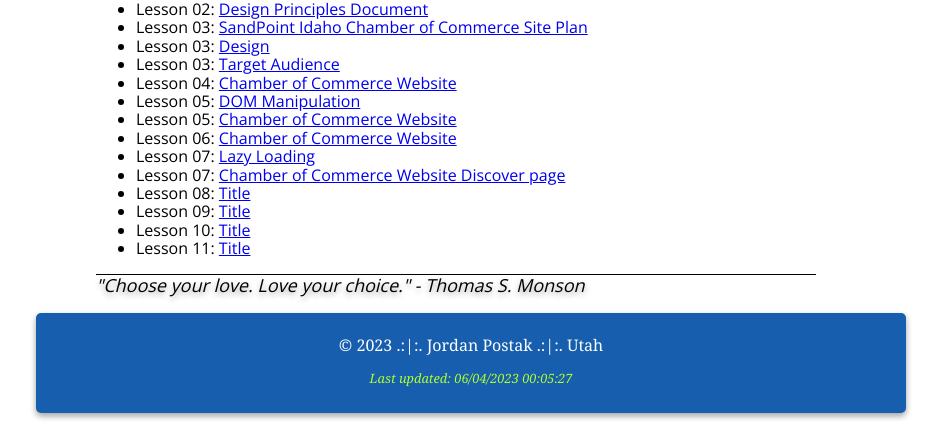
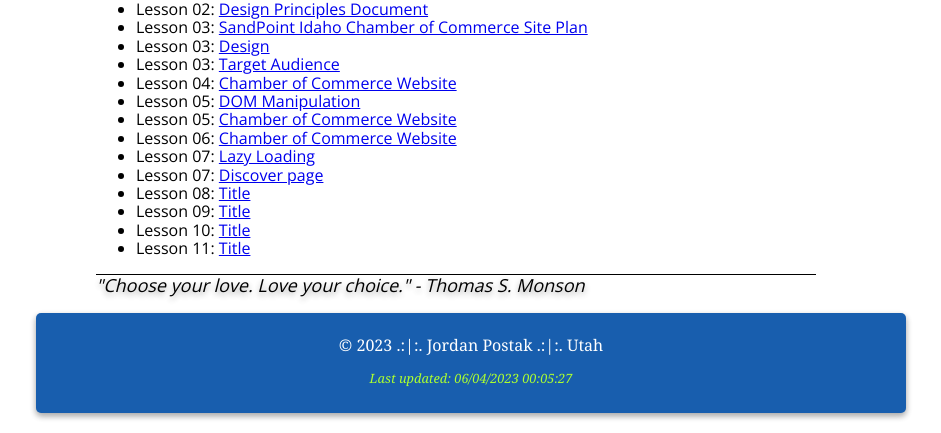
Before and after one commit to JordanPostak/wdd230, a plain HTML site: page index.html in a window 1280 px wide. Shown: the part 367-800 px from the top of the page, without its empty margins (184-1125 px from the left). Drawn offline with nearby package versions, Linux system fonts and the light colour scheme; a web font is replaced by a local one.

Commit message:
link name

```diff
--- a/index.html
+++ b/index.html
@@ -37,7 +37,7 @@
 			<li>Lesson 05: <a href="Chamber/index.html">Chamber of Commerce Website</a></li>
 			<li>Lesson 06: <a href="Chamber/index.html">Chamber of Commerce Website</a></li>
 			<li>Lesson 07: <a href="lesson7/lazyload.html">Lazy Loading</a></li>
-			<li>Lesson 07: <a href="Chamber/discover.html">Chamber of Commerce Website Discover page</a></li>
+			<li>Lesson 07: <a href="Chamber/discover.html">Discover page</a></li>
 			<li>Lesson 08: <a href="#">Title</a></li>
 			<li>Lesson 09: <a href="#">Title</a></li>
 			<li>Lesson 10: <a href="#">Title</a></li>
```
